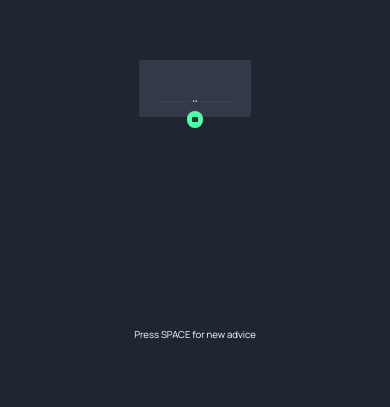
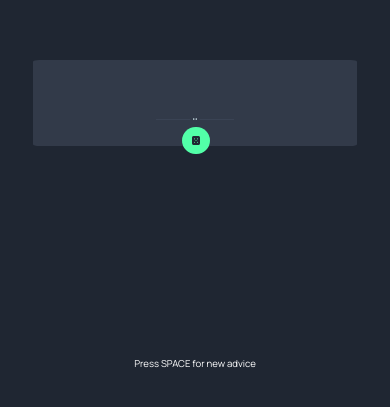
Before and after one commit to deepakoraon19/AdviceAPI, a plain HTML site: page index.html in a window 390 px wide. Shown: the part 193-600 px from the top of the page. Drawn offline with Linux system fonts and the light colour scheme; no server answers.

Commit message:
Responsive

```diff
--- a/index.html
+++ b/index.html
@@ -21,16 +21,8 @@
     />
 
     <title>Advice generator app</title>
+    <style>
 
-    <!-- Feel free to remove these styles or customise in your own stylesheet 👍 -->
-    <style>
-      .attribution {
-        font-size: 11px;
-        text-align: center;
-      }
-      .attribution a {
-        color: hsl(228, 45%, 44%);
-      }
     </style>
   </head>
   <body>
--- a/index.js
+++ b/index.js
@@ -1,5 +1,6 @@
 let adviceTxt = document.querySelector(".text");
 let adviceId = document.querySelector(".adviceID");
+let next = document.querySelector(".next");
 let advice;
 
 document.addEventListener('keypress',(e)=>{
@@ -7,6 +8,13 @@ document.addEventListener('keypress',(e)=>{
         api();
     }
 })
+next.addEventListener('click',(e)=>{
+           api();
+})
+
+if(screen.width<768){
+    next.innerHTML="Press here to reload"
+}
 
 let api = async()=>{
     await fetch("https://api.adviceslip.com/advice").then(response=>{
--- a/styles.css
+++ b/styles.css
@@ -3,6 +3,13 @@ body{
     font-family: 'Manrope', sans-serif;
     text-align: center;
 }
+.attribution {
+    font-size: 11px;
+    text-align: center;
+  }
+  .attribution a {
+    color: hsl(228, 45%, 44%);
+  }
 .container{
     display: flex;
     flex-direction: column;
@@ -44,19 +51,14 @@ body{
 }
 .line-vec{
     width:20vw;
-    /* padding-bottom: 2vh; */
 }
 .dice{
     display: flex;
-    /* display: inline-block; */
     width:15%;
-    /* height: 1%; */
     background-color:hsl(150, 100%, 66%) ;
     border-radius: 100%;
     position: absolute;
     bottom:-19%;
-    /* top:7vh; */
-    /* left:48vw; */
     right: 42.5%;
     -webkit-border-radius: 100%;
     -moz-border-radius: 100%;
@@ -71,3 +73,17 @@ body{
     padding:5%;
     width:30%;
 }
+
+@media screen and (max-width:450px) {
+    .container{
+        width: 70vw;
+        /* height:20vh; */
+        padding: 3vh;
+    }
+    .dice{
+        width:7vw;
+        bottom:-10%;
+        right:45.5%;
+    }
+
+}
```
